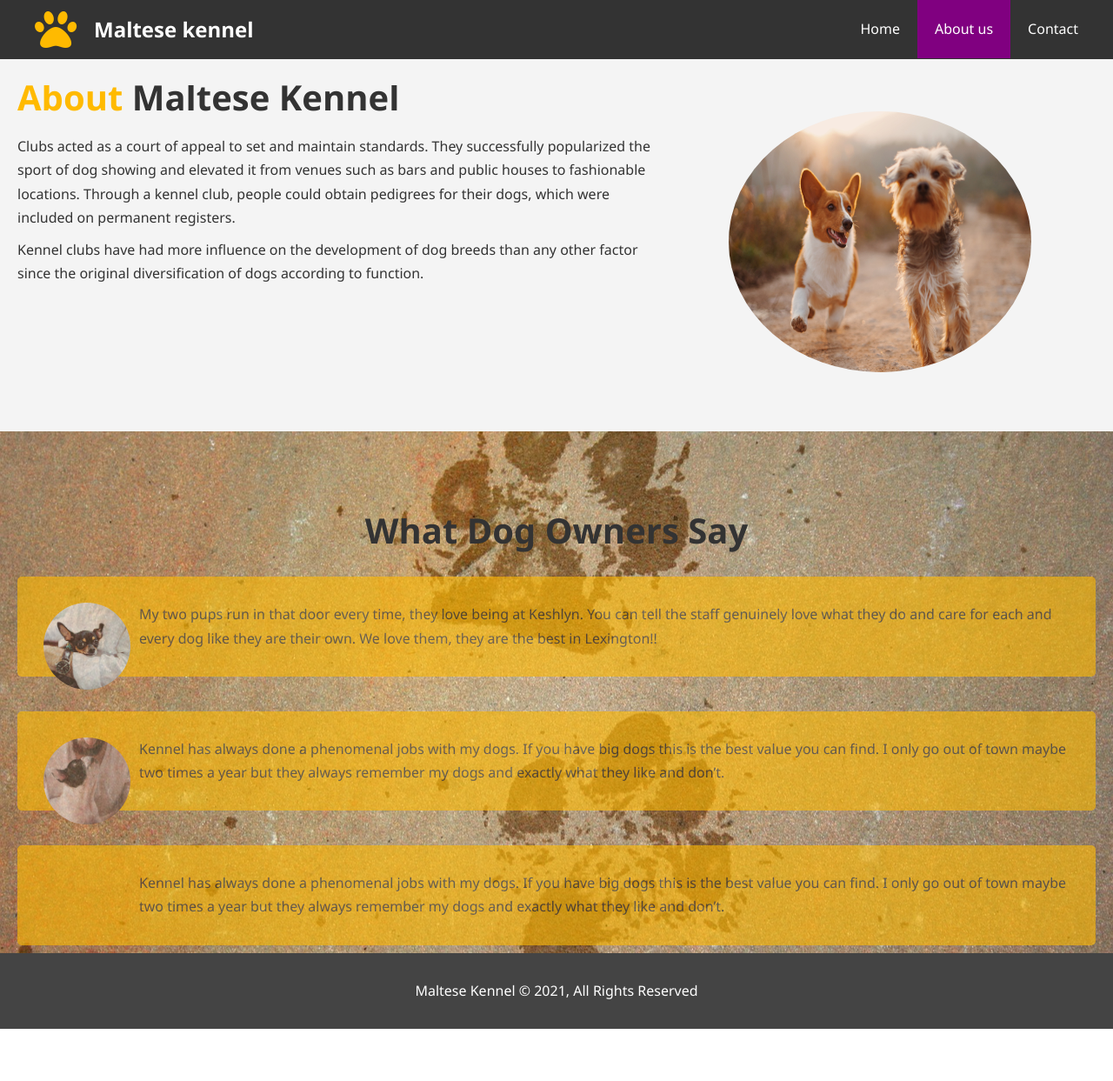
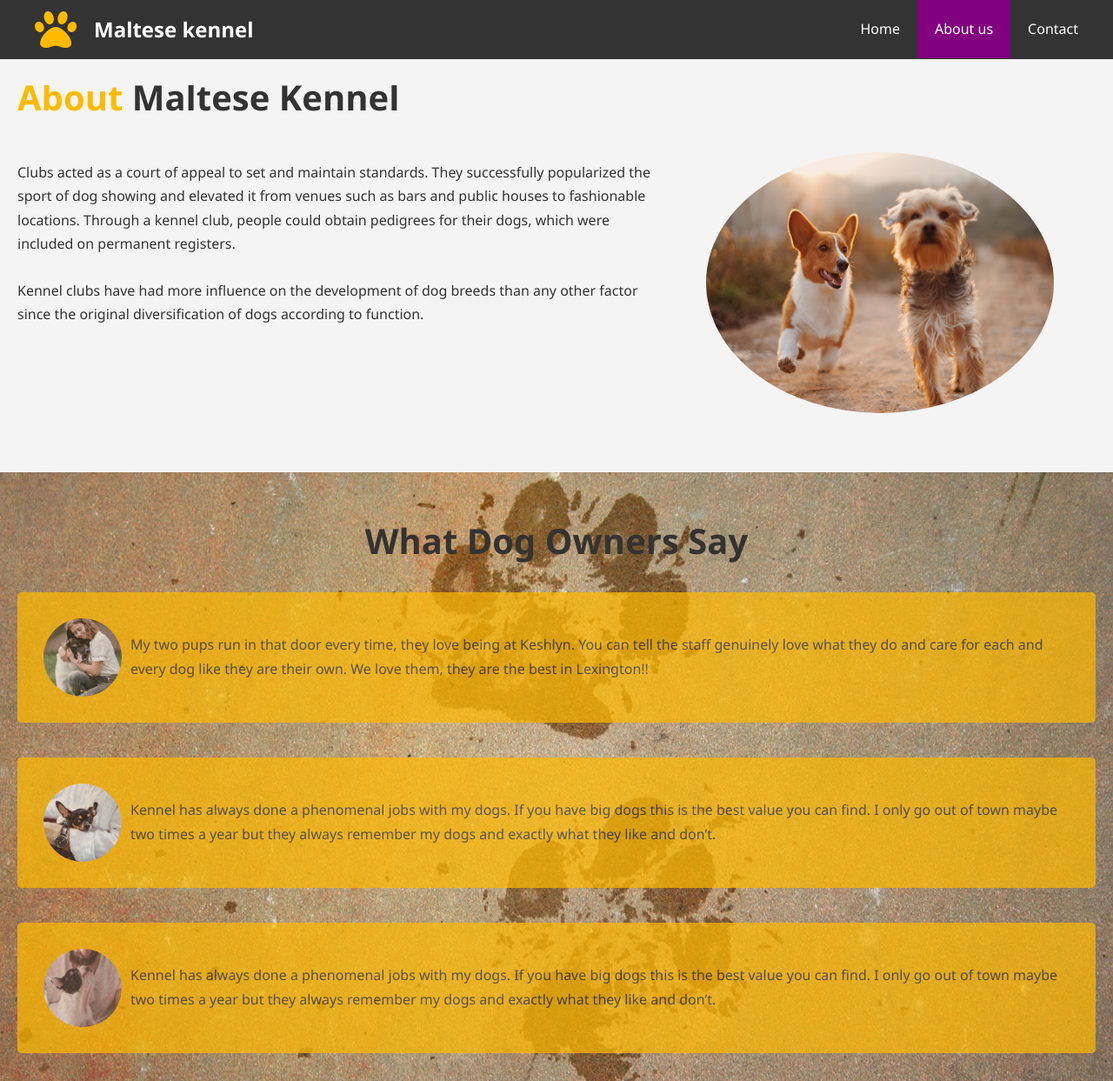
Before and after one commit to KateGordin/maltan, a plain HTML site: page about-maltan.html in a window 1280 px wide. Shown: the top 1243 px of the page at 87% size. Before the commit the page ends 1183 px from the top, so only its background shows below. Drawn offline with Linux system fonts and the light colour scheme.

Commit message:
Style and fix bugs

```diff
--- a/about-maltan.html
+++ b/about-maltan.html
@@ -11,7 +11,8 @@
 <header>
     <nav id="navbar">
         <div class="container">
-            <i class="fas fa-paw fa-3x"></i> <h1 class="logo"><a href="maltan.html">Maltese kennel</a></h1>
+            <a href="maltan.html"><i class="fas fa-paw fa-3x"></i></a>
+            <h1 class="logo"><a href="maltan.html">Maltese kennel</a></h1>
             <ul>
                 <li><a href="maltan.html">Home</a></li>
                 <li><a class="current" href="about-maltan.html">About us</a></li>
@@ -23,21 +24,22 @@
 
 <section id="about-info" class="bg-light py-3">
     <div class="container">
+        <h1 class="l-heading"><span class="text-primary">About</span> Maltese Kennel</h1>
+        <div class="info-right-and-left">
             <div class="info-left">
-            <h1 class="l-heading"><span class="text-primary">About</span> Maltese Kennel</h1>
                 <p>
                     Clubs acted as a court of appeal to set and maintain standards. They successfully popularized the
                     sport of dog showing and elevated it from venues such as bars and public houses to fashionable
                     locations. Through a kennel club, people could obtain pedigrees for their dogs, which were included
-                on permanent registers.
-            </p>
-            <p>
+                    on permanent registers. <br>
+                    <br>
                     Kennel clubs have had more influence on the development of dog breeds than any other factor since the
                     original diversification of dogs according to function.
                 </p>
             </div>
             <div class="info-right">
                 <img src="./images/2dogs.jpeg" alt="picture">
+            </div>
         </div>
     </div>
 </section>
@@ -49,7 +51,7 @@
         <h2 class="l-heading">What Dog Owners Say</h2>
 
         <div class="testimonial bg-primary">
-            <div class="img"></div>
+            <div class="img first-img"></div>
             <p>
                 My two pups run in that door every time, they love being at Keshlyn. You can tell the staff genuinely
                 love what they do and care for each and every dog like they are their own. We love them, they are the
@@ -58,7 +60,7 @@
         </div>
 
         <div class="testimonial bg-primary">
-            <div class="img"></div>
+            <div class="img second-img"></div>
             <p>
                 Kennel has always done a phenomenal jobs with my dogs. If you have big dogs this is the best value you
                 can find. I only go out of town maybe two times a year but they always remember my dogs and exactly
@@ -67,7 +69,7 @@
         </div>
 
         <div class="testimonial bg-primary">
-            <div class="img"></div>
+            <div class="img third-img"></div>
             <p>
                 Kennel has always done a phenomenal jobs with my dogs. If you have big dogs this is the best value you
                 can find. I only go out of town maybe two times a year but they always remember my dogs and exactly
--- a/style_maltan.css
+++ b/style_maltan.css
@@ -53,6 +53,15 @@ p {
     color: #fff;
 }
 
+#navbar .container i:hover {
+    color: #800080;
+    cursor: pointer;
+}
+
+#navbar .logo:hover a {
+    color: #ffba00;
+}
+
 .btn-light {
     background: #f4f4f4;
     color: #333;
@@ -73,7 +82,7 @@ p {
     color: #333;
 }
 
-/*Ask Yevhen why we need clr*/
+/*wh*/
 .clr {
     clear: both;
 }
@@ -86,7 +95,7 @@ p {
     font-size: 40px;
 }
 
-/*I guess py-1 and 2 we do not use ast all*/
+/*py-1 and 2 we do not use at all for now*/
 .py-1 { padding: 10px 0; }
 .py-2 { padding: 20px 0; }
 .py-3 { padding: 30px 0; }
@@ -113,18 +122,15 @@ p {
     color: #ffba00;
 }
 
-/*Столбик без точек и вправо*/
 #navbar ul {
     list-style: none;
     float: right;
 }
 
-/*Столбик растянулся в одну линию левее*/
 #navbar ul li {
     float: left;
 }
 
-/*Отцентрировали и вокруг каждой кнопки пространство*/
 #navbar ul li a {
     display: block;
     padding: 20px;
@@ -222,6 +228,7 @@ p {
 
 #about-info .container {
     display: flex;
+    flex-direction: column;
 }
 
 #about-info .info-left {
@@ -234,16 +241,26 @@ p {
 }
 
 #about-info .info-right img {
-    width: 70%;
+    width: 400px;
+    height: 300px;
     border-radius: 50%;
     margin: 30px;
 }
 
+#about-info .container .info-left p {
+    margin-top: 40px;
+}
+
+#about-info .container .info-right-and-left {
+    display: flex;
+}
+
+
 /* Testimonials */
 #testimonials {
-    height: 600px;
+    height: 700px;
     background: url('./images/prints.jpeg') no-repeat center center/cover;
-    padding-top: 100px;
+    padding-top: 60px;
 }
 
 #testimonials h2 {
@@ -253,29 +270,36 @@ p {
 }
 
 #testimonials .testimonial {
+    display: flex;
+    align-items: center;
     padding: 20px;
     margin-bottom: 40px;
     border-radius: 5px;
-    opacity: 0.6;
+    opacity: 0.7;
+}
+
+#testimonials .container .l-heading {
+    margin: 5px;
 }
 
 .testimonial .img {
-    width: 100px;
-    height: 100px;
+    width: 90px;
+    flex-shrink: 0;
+    height: 90px;
     float: left;
     margin: 10px;
     border-radius: 50%;
 }
 
-.testimonial:first-child .img {
+.testimonial .first-img {
     background: url('./images/Kat.jpeg') no-repeat center center/cover;
 }
 
-.testimonial:nth-child(2) .img {
+.testimonial .second-img {
     background: url('./images/Yev.jpeg') no-repeat center center/cover;
 }
 
-.testimonial:nth-child(3) .img {
+.testimonial .third-img {
     background: url('./images/Greg.jpeg') no-repeat center center/cover;
 }
 
@@ -293,7 +317,7 @@ p {
 #contact-form input,
 #contact-form textarea,
 #contact-form select {
-    width: 50%;
+    width: 100%;
     padding: 10px;
     border: 1px #ddd solid;
 }
@@ -305,10 +329,17 @@ p {
 #contact-pic {
     width: 50%;
     min-height: 100%;
+    display: flex;
+    justify-content: center;
+}
+
+#contact-form {
+    width: 50%;
+    /*margin-right: 20px;*/
 }
 
 .info-right img {
     height: 300px;
     border-radius: 50%;
-
+    align-self: center;
 }
```
Also changed, not shown: contact-maltan.html (+3 -2 lines), maltan.html (+4 -3 lines), images/whiteD.jpeg (deleted). Lines whose indentation alone changed are shown as unchanged.
